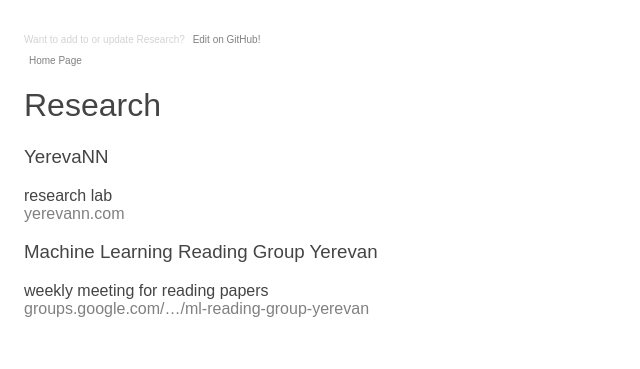
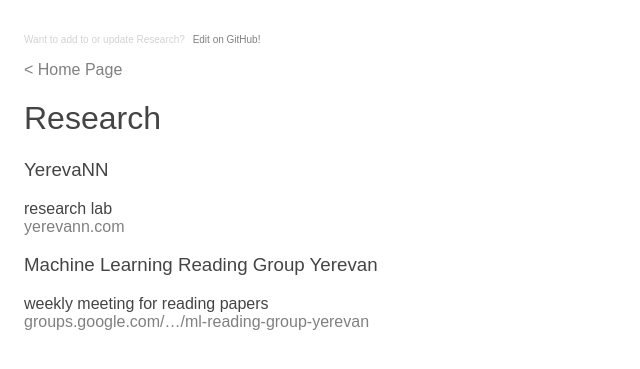
Before and after one commit to MLEVN/mlevn.github.io, a Jekyll site: the page built from research/index.md, in a window 1280 px wide. Shown: the top 369 px of the page, without its empty margins (0-640 px from the left). Built offline with Jekyll 4.4.1, drawn with Linux system fonts in a browser that asks for light colours; nearby versions of some CDN libraries; our own code applies the rules of GitHub Pages for plain Markdown files.

Commit message:
increse font size of back home link

```diff
--- a/_layouts/default.html
+++ b/_layouts/default.html
@@ -21,8 +21,8 @@
             <a href="https://github.com/MLEVN/mlevn.github.io/blob/master/{{ page.path }}" target="_blank">Edit on GitHub!</a>
           </p>
 
-          <p class="edit">
-            <a href="https://mlevn.org">Home Page</a>
+          <p class="home_page">
+            <a href="https://mlevn.org">< Home Page</a>
           </p>
 
           {{ content }}
--- a/css/index.css
+++ b/css/index.css
@@ -174,6 +174,11 @@
   padding-left: 0.5em;
 }
 
+.home_page {
+  font-size: medium;
+  color: lightgrey;
+}
+
 @media only screen
 and (min-device-width: 320px)
 and (max-device-width: 480px)
```
